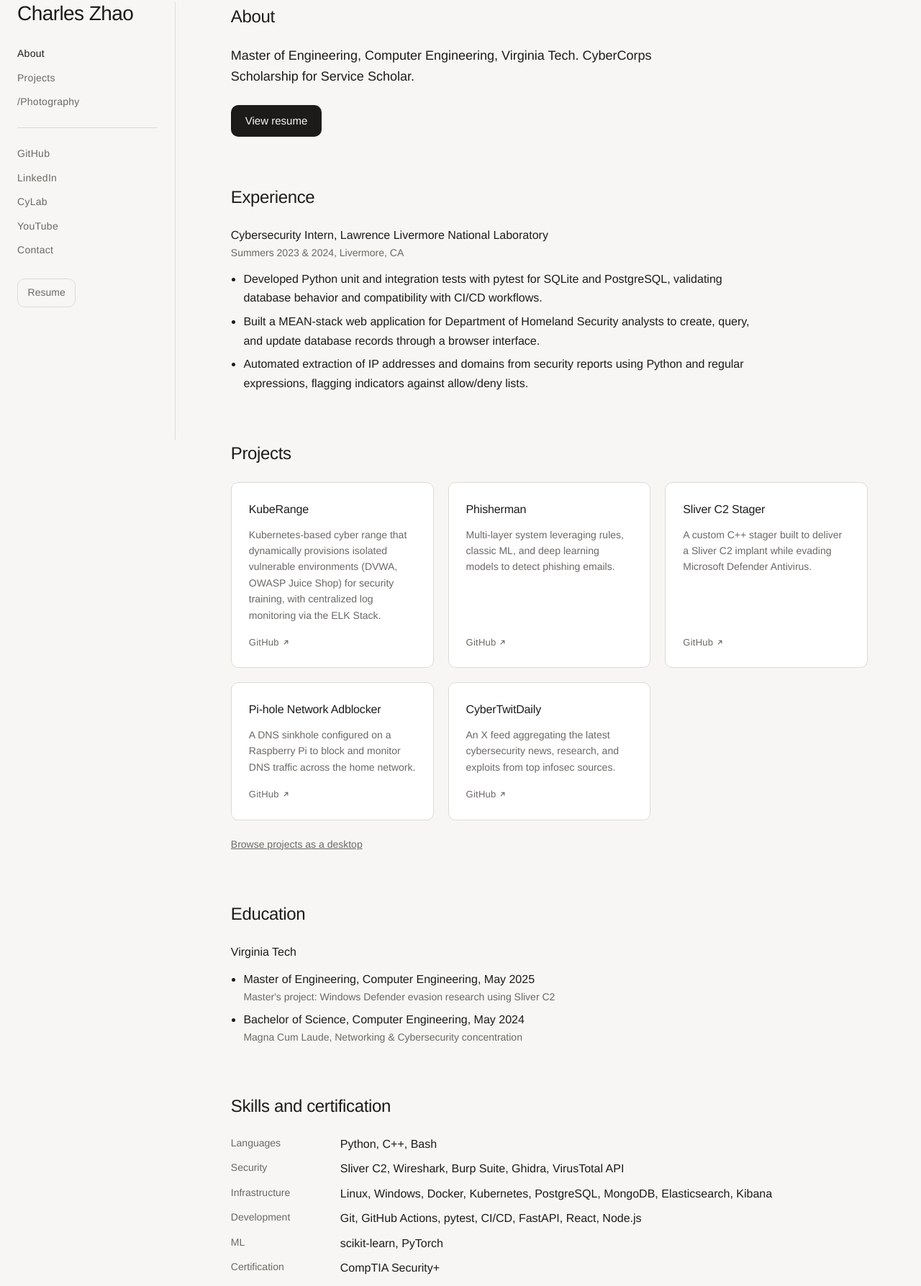
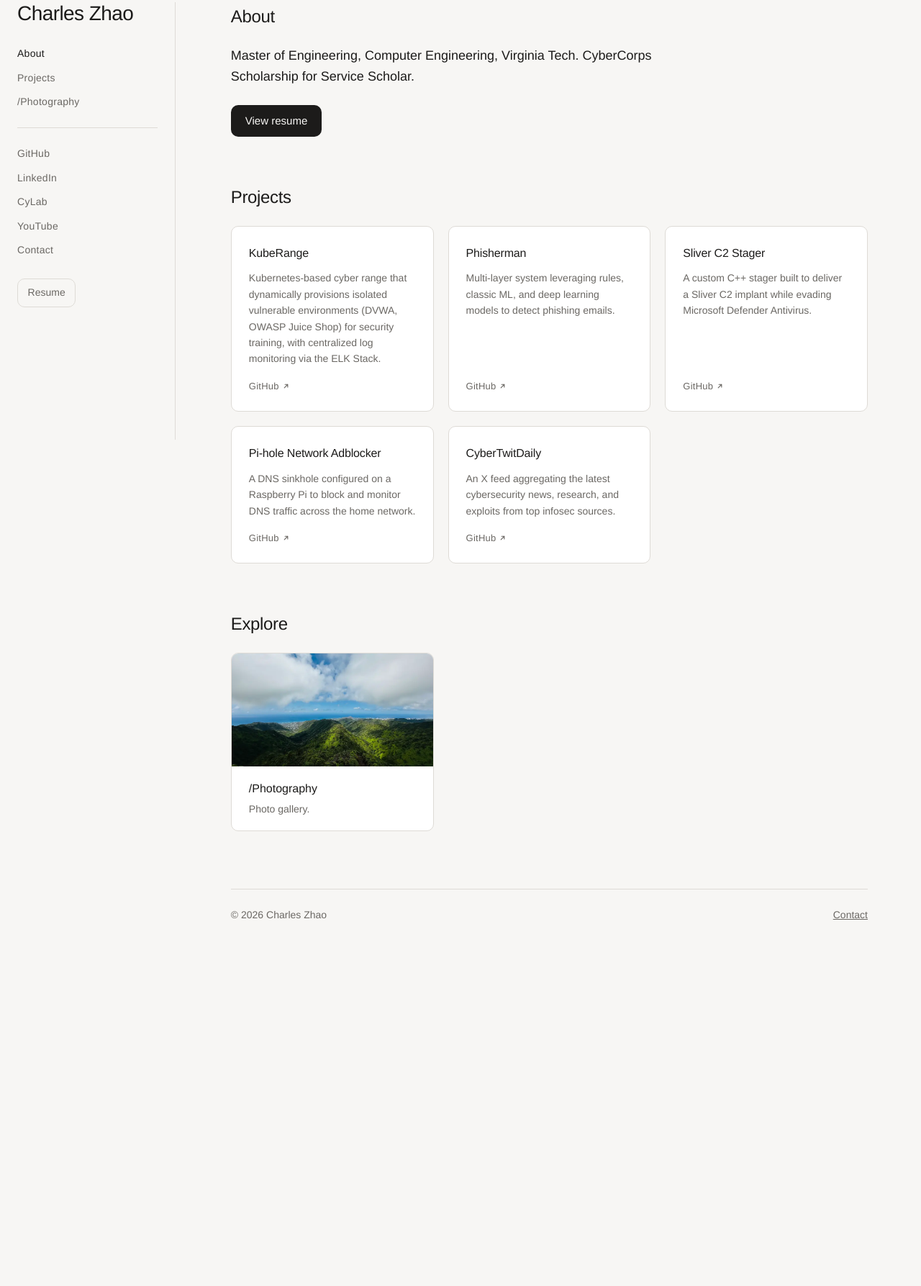
Before and after one commit to ChamberZ1/website, an Astro site: page / in a window 1280 px wide. Shown: the part 93-1880 px from the top of the page at 72% size. After the commit the page ends 1472 px from the top, so only its background shows below. Built offline with nearby package versions, Linux system fonts and the light colour scheme; Astro itself is replaced by a stand-in of ours.

Commit message:
Trim homepage to intro, resume, projects, and photography
Co-Authored-By: Claude Opus 5.5 <noreply@anthropic.com>

```diff
--- a/src/components/SectionCard.astro
+++ b/src/components/SectionCard.astro
@@ -2,17 +2,10 @@
 import type { Section } from '../data/sections';
 
 type Props = Section;
-const { label, href, summary, image, enabled } = Astro.props;
+const { label, href, summary, image } = Astro.props;
 ---
-{enabled ? (
-    <a class="section-card" href={href}>
-        {image && <img src={image} alt="" width="800" height="600" loading="lazy" />}
-        <span class="section-card-label">{label}</span>
-        <span class="section-card-summary">{summary}</span>
-    </a>
-) : (
-    <div class="section-card placeholder">
-        <span class="section-card-label">{label}</span>
-        <span class="section-card-summary">{summary} [Dev preview only: not published]</span>
-    </div>
-)}
+<a class="section-card" href={href}>
+    {image && <img src={image} alt="" width="800" height="600" loading="lazy" />}
+    <span class="section-card-label">{label}</span>
+    <span class="section-card-summary">{summary}</span>
+</a>
--- a/src/data/profile.ts
+++ b/src/data/profile.ts
@@ -1,8 +1,6 @@
-// Facts come from public/assets/zcharles-resume.pdf. Keep the two in step.
 export const profile = {
     name: 'Charles Zhao',
-    // Owner-written introduction. Left out of the published page while empty.
-    intro: '',
+    intro: 'Master of Engineering, Computer Engineering, Virginia Tech. CyberCorps Scholarship for Service Scholar.',
     resume: '/assets/zcharles-resume.pdf',
     links: [
         { label: 'GitHub', href: 'https://github.com/ChamberZ1' },
@@ -11,33 +9,4 @@ export const profile = {
         { label: 'YouTube', href: 'https://www.youtube.com/@cztrailblaze' },
         { label: 'Contact', href: 'mailto:contact@zcharles.com' },
     ],
-    experience: [
-        {
-            role: 'Cybersecurity Intern',
-            organization: 'Lawrence Livermore National Laboratory',
-            location: 'Livermore, CA',
-            dates: 'Summers 2023 & 2024',
-            points: [
-                'Developed Python unit and integration tests with pytest for SQLite and PostgreSQL, validating database behavior and compatibility with CI/CD workflows.',
-                'Built a MEAN-stack web application for Department of Homeland Security analysts to create, query, and update database records through a browser interface.',
-                'Automated extraction of IP addresses and domains from security reports using Python and regular expressions, flagging indicators against allow/deny lists.',
-            ],
-        },
-    ],
-    education: {
-        school: 'Virginia Tech',
-        degrees: [
-            { name: 'Master of Engineering, Computer Engineering', date: 'May 2025', details: "Master's project: Windows Defender evasion research using Sliver C2" },
-            { name: 'Bachelor of Science, Computer Engineering', date: 'May 2024', details: 'Magna Cum Laude, Networking & Cybersecurity concentration' },
-        ],
-        program: 'CyberCorps Scholarship for Service Scholar',
-    },
-    certifications: ['CompTIA Security+'],
-    skills: [
-        { group: 'Languages', items: ['Python', 'C++', 'Bash'] },
-        { group: 'Security', items: ['Sliver C2', 'Wireshark', 'Burp Suite', 'Ghidra', 'VirusTotal API'] },
-        { group: 'Infrastructure', items: ['Linux', 'Windows', 'Docker', 'Kubernetes', 'PostgreSQL', 'MongoDB', 'Elasticsearch', 'Kibana'] },
-        { group: 'Development', items: ['Git', 'GitHub Actions', 'pytest', 'CI/CD', 'FastAPI', 'React', 'Node.js'] },
-        { group: 'ML', items: ['scikit-learn', 'PyTorch'] },
-    ],
 };
--- a/src/data/sections.ts
+++ b/src/data/sections.ts
@@ -1,4 +1,5 @@
-// Set `enabled: true` once a section has a page and real content.
+// Navigation links and homepage cards. Set `enabled: true` once a section has a
+// page and real content.
 export interface Section {
     label: string;
     href: string;
--- a/src/pages/index.astro
+++ b/src/pages/index.astro
@@ -4,30 +4,13 @@ import ProjectCard from '../components/ProjectCard.astro';
 import SectionCard from '../components/SectionCard.astro';
 import { profile } from '../data/profile';
 import { projects } from '../data/projects';
-import { sections, liveSections } from '../data/sections';
-
-const { education } = profile;
-const shownSections = import.meta.env.DEV ? sections : liveSections;
+import { liveSections } from '../data/sections';
 ---
 <Base title="Charles Zhao" description="Charles Zhao personal portfolio website" path="/" home>
     <section class="section intro" aria-labelledby="about-heading">
         <h2 id="about-heading">About</h2>
-        {profile.intro
-            ? <p>{profile.intro}</p>
-            : import.meta.env.DEV && <p class="placeholder">[Placeholder: introduction to be written by the site owner. Hidden on the published site.]</p>}
-        <p class="intro-facts">{education.degrees[0].name}, {education.school}. {education.program}.</p>
+        <p>{profile.intro}</p>
         <a class="resume-button" href={profile.resume} target="_blank" rel="noopener noreferrer">View resume</a>
-    </section>
-
-    <section class="section" aria-labelledby="experience-heading">
-        <h2 id="experience-heading">Experience</h2>
-        {profile.experience.map((job) => (
-            <article class="entry">
-                <h3>{job.role}, {job.organization}</h3>
-                <p class="entry-meta">{job.dates}, {job.location}</p>
-                <ul>{job.points.map((point) => <li>{point}</li>)}</ul>
-            </article>
-        ))}
     </section>
 
     <section class="section" id="projects" aria-labelledby="projects-heading">
@@ -35,29 +18,12 @@ const shownSections = import.meta.env.DEV ? sections : liveSections;
         <div class="project-grid">
             {projects.map((project) => <ProjectCard {...project} />)}
         </div>
-        <p class="block-link"><a href="/cyber">Browse projects as a desktop</a></p>
-    </section>
-
-    <section class="section" aria-labelledby="education-heading">
-        <h2 id="education-heading">Education</h2>
-        <article class="entry">
-            <h3>{education.school}</h3>
-            <ul>{education.degrees.map(({ name, date, details }) => <li>{name}, {date}<span class="entry-meta entry-detail">{details}</span></li>)}</ul>
-        </article>
-    </section>
-
-    <section class="section" aria-labelledby="skills-heading">
-        <h2 id="skills-heading">Skills and certification</h2>
-        <dl class="skills">
-            {profile.skills.map(({ group, items }) => <div><dt>{group}</dt><dd>{items.join(', ')}</dd></div>)}
-            <div><dt>Certification</dt><dd>{profile.certifications.join(', ')}</dd></div>
-        </dl>
     </section>
 
     <section class="section" aria-labelledby="explore-heading">
         <h2 id="explore-heading">Explore</h2>
         <div class="project-grid">
-            {shownSections.map((section) => <SectionCard {...section} />)}
+            {liveSections.map((section) => <SectionCard {...section} />)}
         </div>
     </section>
 </Base>
--- a/src/styles/global.css
+++ b/src/styles/global.css
@@ -288,7 +288,6 @@ h2 {
 .section > h2 { margin-bottom: 1.25rem; }
 
 .intro p { max-width: 40rem; font-size: 1.125rem; }
-.intro p + p { margin-top: 0.75rem; }
 
 .resume-button {
     display: inline-flex;
@@ -305,18 +304,6 @@ h2 {
 }
 
 .resume-button:hover { opacity: 0.85; }
-
-.entry + .entry { margin-top: 2rem; }
-.entry h3 { font-size: 1rem; font-weight: 500; }
-.entry ul { max-width: 46rem; margin: 0.75rem 0; padding-left: 1.1rem; }
-.entry li + li { margin-top: 0.4rem; }
-.entry-meta { color: var(--text-muted); font-size: 0.875rem; }
-
-.entry-detail { display: block; }
-
-.skills > div { display: grid; grid-template-columns: 8.5rem minmax(0, 1fr); gap: 1rem; }
-.skills > div + div { margin-top: 0.5rem; }
-.skills dt { color: var(--text-muted); font-size: 0.875rem; }
 
 .block-link { margin-top: 1.25rem; }
 .block-link a { color: var(--text-muted); font-size: 0.875rem; }
@@ -335,11 +322,10 @@ h2 {
     transition: border-color 0.2s var(--ease);
 }
 
-a.section-card:hover { border-color: var(--border-strong); }
+.section-card:hover { border-color: var(--border-strong); }
 .section-card img { display: block; width: 100%; height: auto; aspect-ratio: 16 / 9; object-fit: cover; }
 .section-card-label { padding: 1.1rem 1.5rem 0; font-weight: 500; }
 .section-card-summary { padding: 0.25rem 1.5rem 0; color: var(--text-muted); font-size: 0.875rem; }
-.placeholder { border-style: dashed; color: var(--text-muted); }
 
 .site-footer {
     display: flex;
@@ -429,7 +415,6 @@ a.section-card:hover { border-color: var(--border-strong); }
 
 @media (max-width: 600px) {
     .project-grid { grid-template-columns: 1fr; }
-    .skills > div { grid-template-columns: 1fr; gap: 0; }
 }
 
 @media (min-width: 821px) and (max-height: 640px) {
```
Also changed, not shown: README.md, 1 other file.
